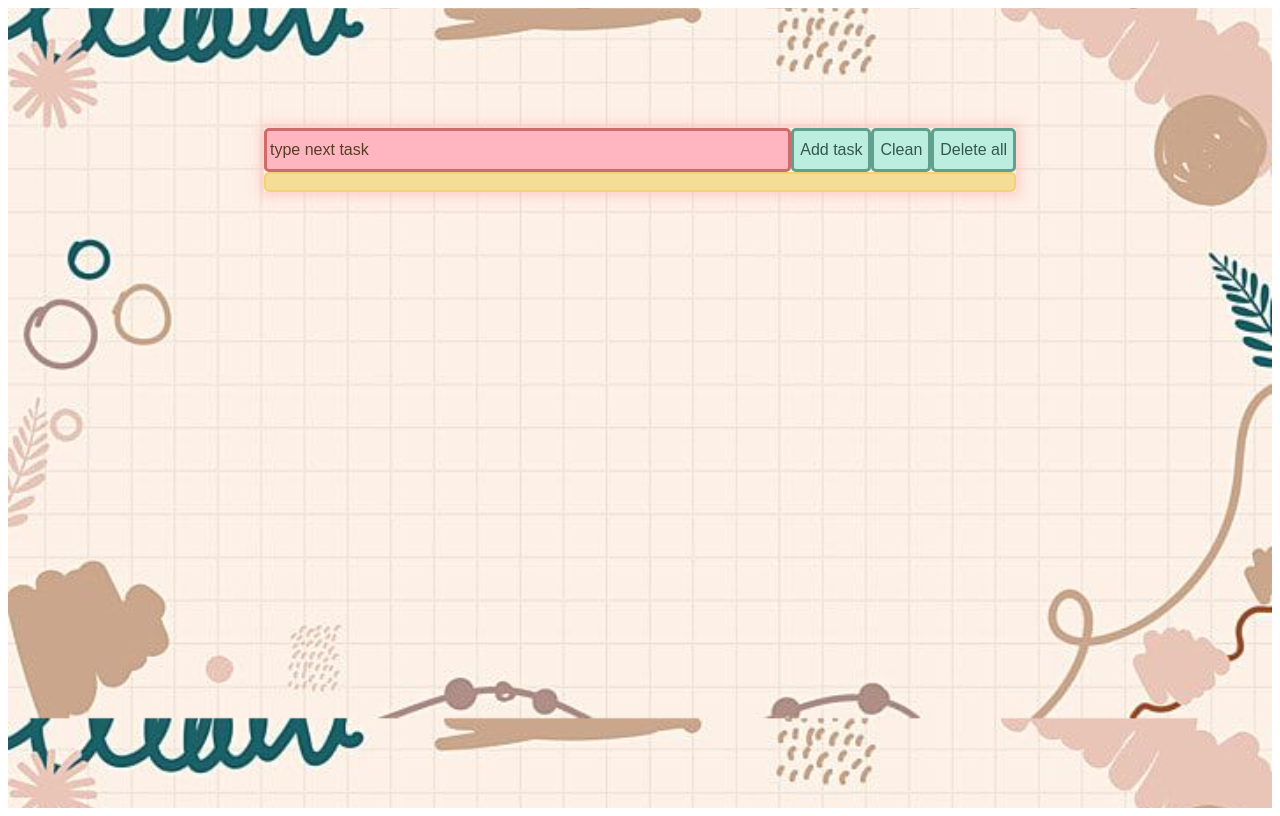
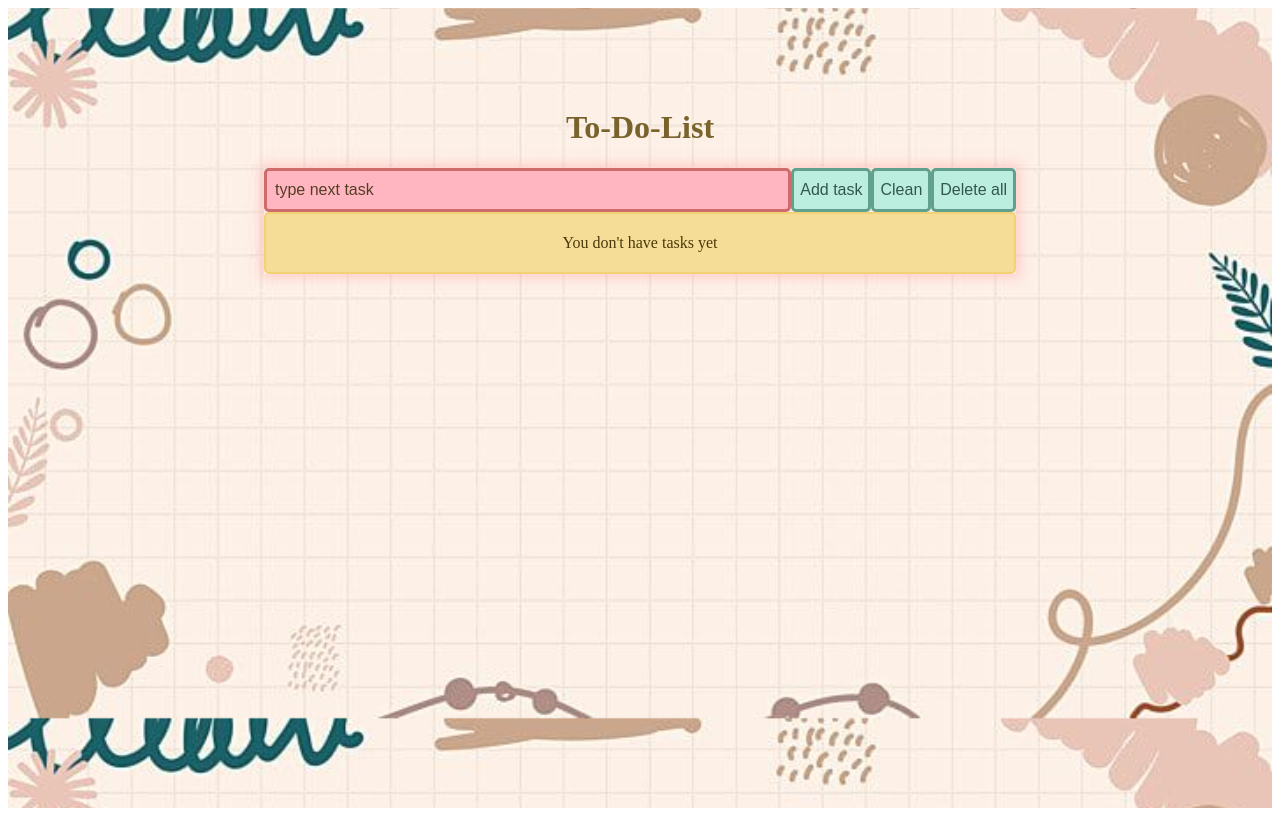
Before and after one commit to Olexandr-Kovalenko-24/to-do-list-on-react, a React (Create React App) app: page / in a window 1280 px wide. Built offline with nearby package versions, Linux system fonts and the light colour scheme; the HTML template or start-up script is replaced by a standard one.

Commit message:
Add ability to edit task, styles, cond-al render-g

```diff
--- a/package.json
+++ b/package.json
@@ -9,6 +9,7 @@
     "classnames": "^2.3.2",
     "react": "^18.2.0",
     "react-dom": "^18.2.0",
+    "react-editext": "^5.1.0",
     "react-scripts": "5.0.1",
     "sass": "^1.59.3",
     "web-vitals": "^2.1.4"
--- a/src/Components/ToDoForm/ToDoForm.module.sass
+++ b/src/Components/ToDoForm/ToDoForm.module.sass
@@ -16,6 +16,7 @@
             color: rgb(85, 62, 35)
             font-weight: 500
             font-size: 16px
+            padding-left: 5px
 
         &:focus
             outline: none
--- a/src/Components/ToDoItem/ToDoItem.js
+++ b/src/Components/ToDoItem/ToDoItem.js
@@ -1,5 +1,6 @@
 import React from 'react';
 import styles from './ToDoItem.module.sass'
+import EdiText from 'react-editext'
 
 const ToDoItem = (props) => {
 
@@ -8,13 +9,21 @@ const ToDoItem = (props) => {
         deleteCallback(id);
     }
 
+    const editItem = (value) => {
+        const { id, editCallvack } = props;
+        editCallvack(id, value);
+    }
+
     return (
         <li>
-            <div contentEditable="true" onInput={e => e.currentTarget.textContent} title='Edit task'>
-                {props.text}
-            </div>
-            <button onClick={deleteTask}>X</button>
-            {/* <button onClick={editTask}>Edit</button> */}
+            <article className={styles.task}>
+                <EdiText
+                    type='text'
+                    value={props.text}
+                    onSave={editItem}
+                />
+                <button onClick={deleteTask} className={styles.delete}></button>
+            </article>
         </li>
     );
 }
--- a/src/Components/ToDoItem/ToDoItem.module.sass
+++ b/src/Components/ToDoItem/ToDoItem.module.sass
@@ -1,2 +1,14 @@
-div
-    display: inline
+.task
+    display: flex
+    flex-direction: row
+    font-weight: 500
+    color: rgb(75, 57, 8)
+
+    .delete
+        cursor: pointer
+        border: 1px solid rgb(209, 209, 209)
+        margin-left: 5px
+        min-width: 35px
+
+        &::before
+            content: '\1F5D1'
--- a/src/Pages/ToDoPage/ToDoPage.js
+++ b/src/Pages/ToDoPage/ToDoPage.js
@@ -7,8 +7,8 @@ const ToDoPage = () => {
     const [taskList, setTaskList] = useState([]);
 
     const mapList = () => {
-        // console.log(taskList)
-        return taskList.map(elem => <ToDoItem text={elem.body} key={elem.id} id={elem.id} deleteCallback={deleteItem} />);
+        console.log(taskList)
+        return taskList.map(elem => <ToDoItem text={elem.body} key={elem.id} id={elem.id} deleteCallback={deleteItem} editCallvack={editItem} />);
     }
 
     const addNewItem = (data) => {
@@ -24,16 +24,23 @@ const ToDoPage = () => {
         setTaskList(filteredArray);
     }
 
+    const editItem = (id, data) => {
+        const item = taskList.filter(obj => obj.id === id)
+        item.forEach(task => task.body = data)
+        setTaskList([...taskList]);
+    }
+
     return (
         <main className={styles.main}>
+            <h1 className={styles.header}>To-Do-List</h1>
             <section className={styles['todo-part']}>
                 <article>
                     <ToDoForm sendDataToParent={addNewItem} setTaskList={setTaskList} />
                 </article>
                 <article className={styles.tasks}>
-                    <ul>
-                        {mapList()}
-                    </ul>
+                    {taskList.length !== 0 ?
+                                            <ul>{mapList()}</ul> :
+                                                                    <div className={styles.empty}>You don't have tasks yet</div>}
                 </article>
             </section>
         </main>
--- a/src/Pages/ToDoPage/ToDoPage.module.sass
+++ b/src/Pages/ToDoPage/ToDoPage.module.sass
@@ -6,8 +6,14 @@
     min-height: 100vh
     box-sizing: border-box
     margin: 0 auto
-    padding: 15vh 20vw 0vh 20vw
+    padding: 10vh 20vw 0vh 20vw
     font-size: 16px
+
+    .header
+        text-align: center
+        color: rgb(119, 99, 43)
+        font-size: 2em
+
 
     .todo-part
         display: flex
@@ -20,3 +26,9 @@
             background-color: rgb(245, 220, 151)
             border: 2px solid rgb(243, 209, 117)
             border-radius: 5px
+            font-weight: 500
+            color: rgb(75, 57, 8)
+            text-align: center
+
+            .empty
+                padding: 20px 0px
```
Also changed, not shown: 1 other file (tests, documents, lock files or other folders).
